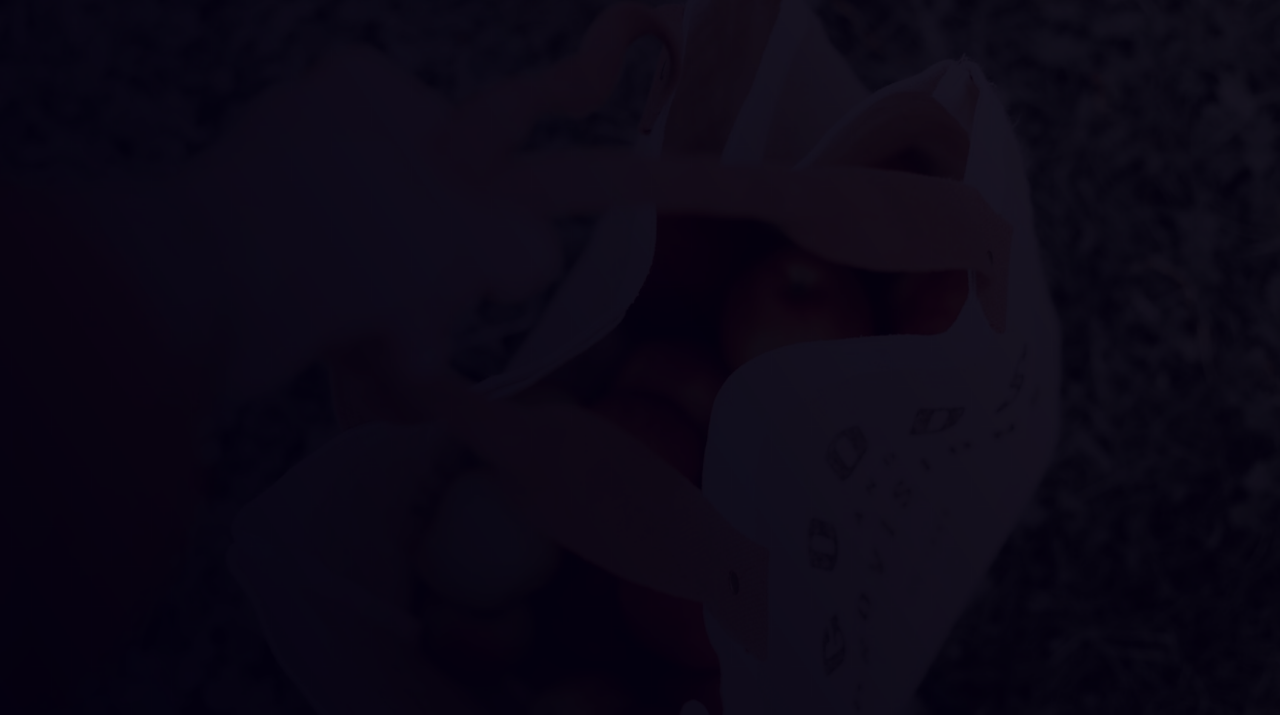
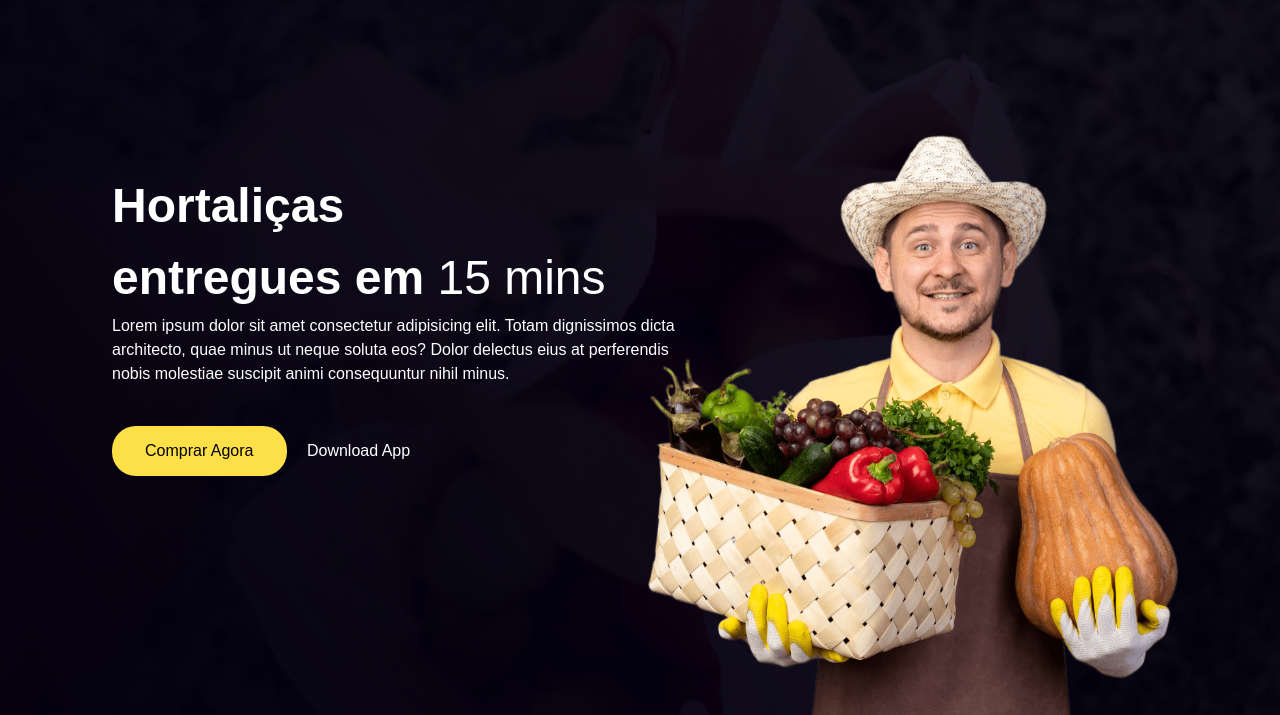
Before and after one commit to railson150/gocify-lp, a plain HTML site: page index.html in a window 1280 px wide. Shown: the part 85-800 px from the top of the page. Drawn offline with nearby package versions, Linux system fonts and the light colour scheme.

Commit message:
feat: Adiciona textos e imagem principal

```diff
--- a/index.html
+++ b/index.html
@@ -11,18 +11,36 @@
 </head>
 
 <body>
-  <div class="min-h-screen bg-[url('images/Image.png')] bg-center bg-cover px-28 py-5">
+  <div class="min-h-screen bg-[url('images/Image.png')] bg-center bg-cover px-28 py-5 relative">
     <nav class="flex justify-between items-center">
       <img src="images/logo.png" class="w-40 cursor-pointer" alt="Logo">
       <ul class="space-x-10">
-        <li class="list-none inline-block"><a href="#" class="no-underline text-white">Início</a></li>
-        <li class="list-none inline-block"><a href="" class="no-underline text-white">Sobre</a></li>
-        <li class="list-none inline-block"><a href="" class="no-underline text-white">Produtos</a></li>
-        <li class="list-none inline-block"><a href="" class="no-underline text-white">Contato</a></li>
+        <li class="list-none inline-block"><a href="#" class="no-underline text-white hover:text-yellow-300">Início</a>
+        </li>
+        <li class="list-none inline-block"><a href="" class="no-underline text-white hover:text-yellow-300">Sobre</a>
+        </li>
+        <li class="list-none inline-block"><a href="" class="no-underline text-white hover:text-yellow-300">Produtos</a>
+        </li>
+        <li class="list-none inline-block"><a href="" class="no-underline text-white hover:text-yellow-300">Contato</a>
+        </li>
       </ul>
       <img src="images/cart.png" class="w-8" alt="Carrinho">
     </nav>
-
+    <div class="text-white mt-48 max-w-xl">
+      <h1 class="text-5xl font-semibold leading-normal">Hortaliças<br>entregues em <span class="font-light">15
+          mins</span></h1>
+      <p>Lorem ipsum dolor sit amet consectetur adipisicing elit. Totam dignissimos dicta architecto, quae minus ut
+        neque soluta eos? Dolor delectus eius at perferendis nobis molestiae suscipit animi consequuntur nihil minus.
+      </p>
+      <div class="mt-10">
+        <a href="#"
+          class="bg-yellow-300 text-black border border-transparent rounded-3xl px-8 py-3 font-medium inline-block mr-4 hover:bg-transparent hover:border hover:border-yellow-300 hover:text-white duration-300">Comprar
+          Agora</a>
+        <a href="#">Download App</a>
+      </div>
+    </div>
+    <img src="images/grocery-image.png" class="w-full xl:w-1/2 xl:absolute bottom-0 right-10"
+      alt="Homem com Hortaliças em uma cesta na mão direita e uma abóbora na mão esquerda">
   </div>
 </body>
 
```
